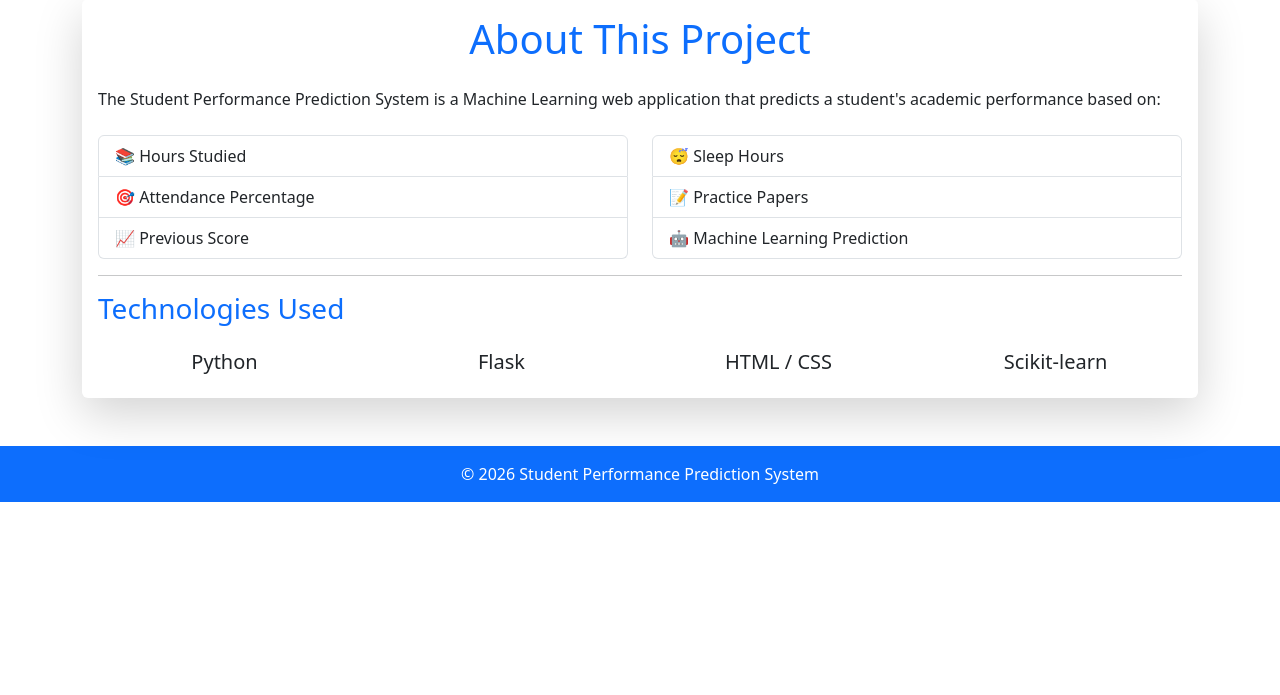
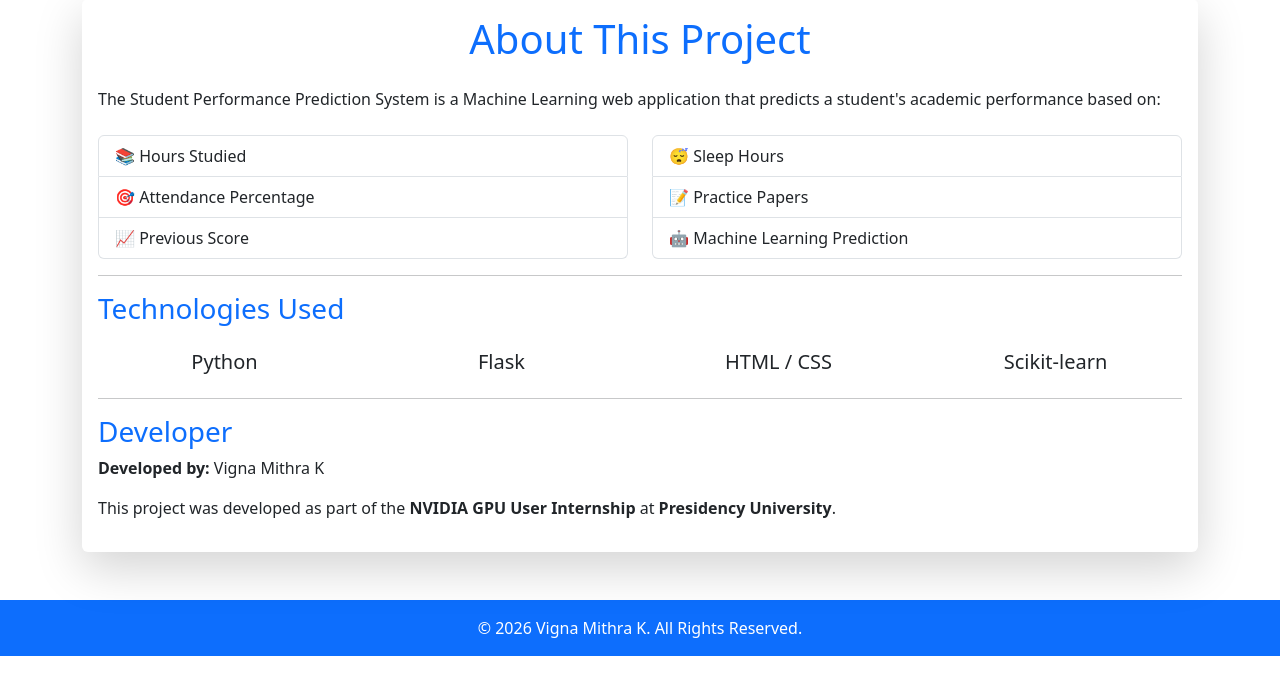
Before and after one commit to mithrak708-stack/Student-Performance-Website, a Flask app: page /about in a window 1280 px wide. Shown: the part 105-800 px from the top of the page. Run offline with Flask 3, Linux system fonts and the light colour scheme; parts of the project's set-up code (start-up, migrations or seed data) failed here and were passed over.

Commit message:
Updated about page

```diff
--- a/templates/about.html
+++ b/templates/about.html
@@ -100,6 +100,20 @@ Technologies Used
 
 </div>
 
+<hr>
+
+<h3 class="text-primary">
+Developer
+</h3>
+
+<p>
+<strong>Developed by:</strong> Vigna Mithra K
+</p>
+
+<p>
+This project was developed as part of the <strong>NVIDIA GPU User Internship</strong> at <strong>Presidency University</strong>.
+</p>
+
 </div>
 
 </div>
@@ -108,7 +122,7 @@ Technologies Used
 
 <footer class="bg-primary text-white text-center p-3 mt-5">
 
-© 2026 Student Performance Prediction System
+© 2026 Vigna Mithra K. All Rights Reserved.
 
 </footer>
 
```
